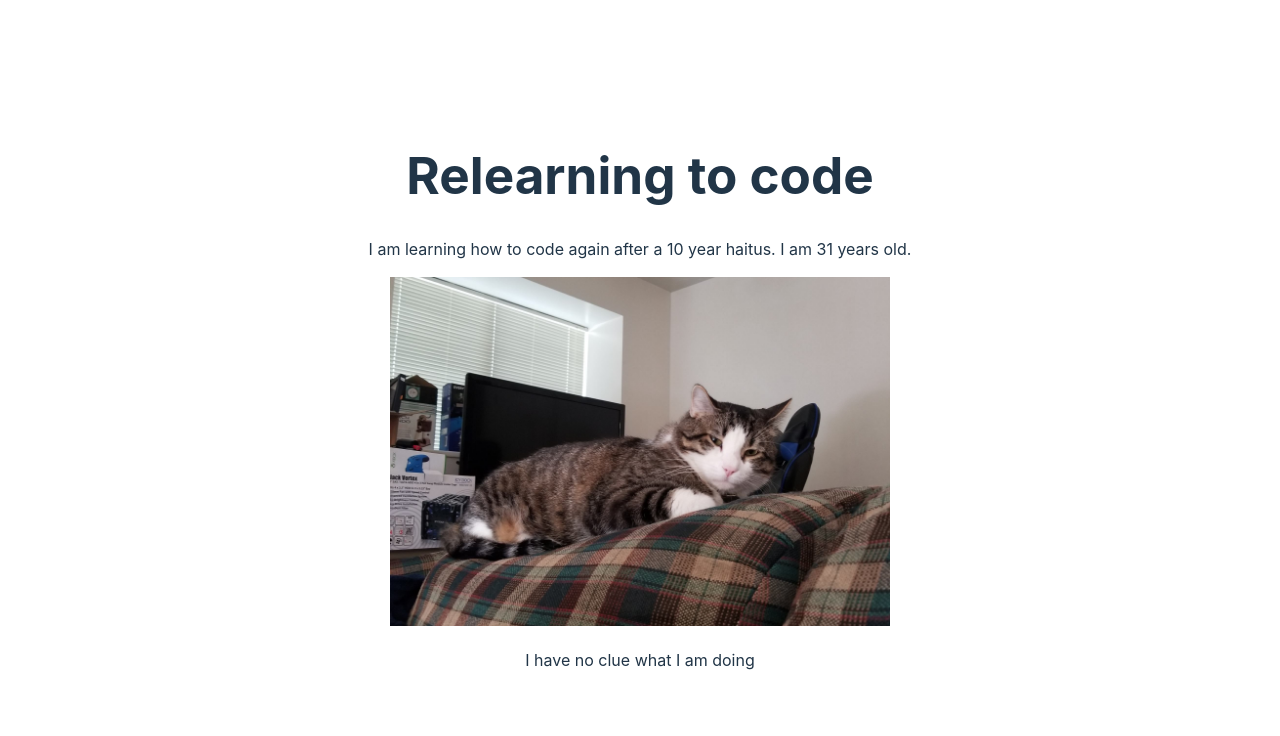
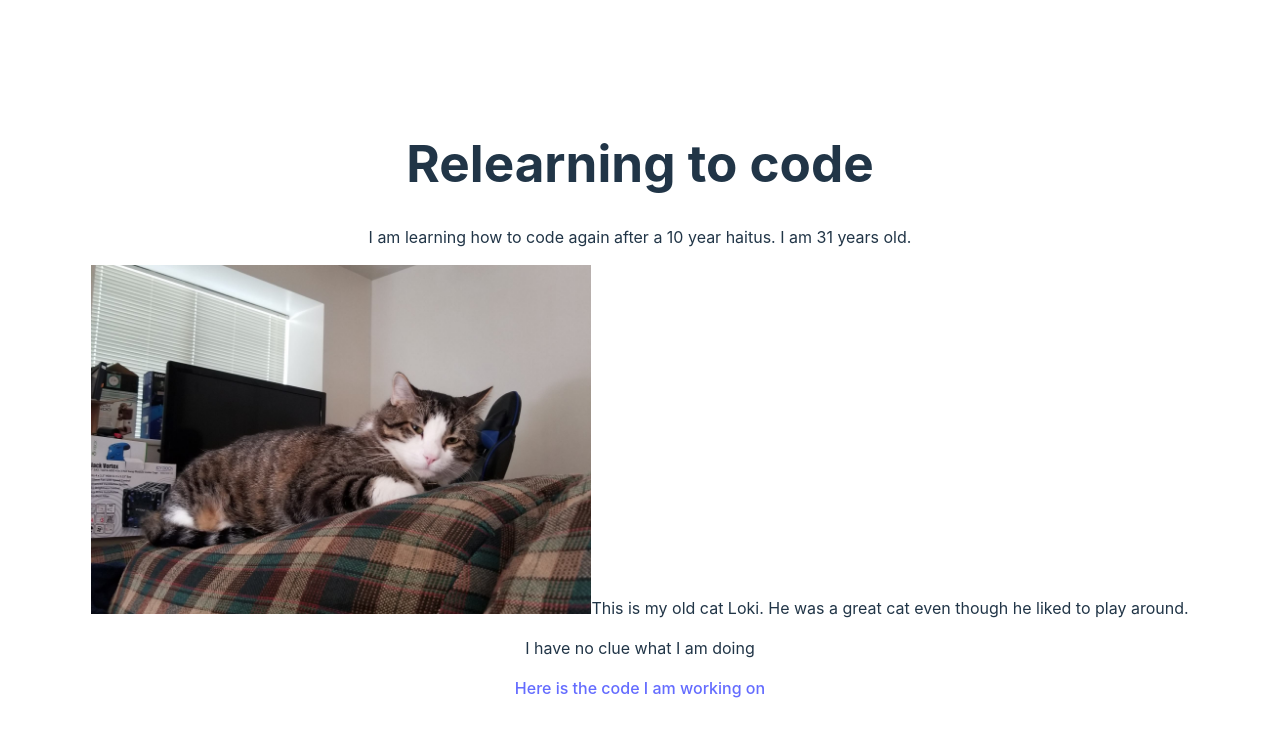
Before and after one commit to merlin1320/practicing_app, a React (Vite) app: page / in a window 1280 px wide. Shown: the top 736 px of the page. Built offline with nearby package versions, Linux system fonts and the light colour scheme.

Commit message:
Updating changes made

```diff
--- a/src/App.tsx
+++ b/src/App.tsx
@@ -1,13 +1,13 @@
-import { useEffect, useState } from 'react'
-import reactLogo from './assets/react.svg'
-import viteLogo from '/vite.svg'
+// import { useEffect, useState } from 'react'
+// import reactLogo from './assets/react.svg'
+// import viteLogo from '/vite.svg'
 import './App.css'
 import Loki from './assets/Loki.jpg'
 import {Birthday} from './Birthday'
-import { Button } from './Button'
+// import { Button } from './Button'
 
 function App() {
-  const [count, setCount] = useState(0)
+  // const [count, setCount] = useState(0)
 
 
   return (
@@ -43,10 +43,12 @@ function App() {
           </p>
           <p >
             <img src={Loki} className='loki-photo' alt='Loki'/>
+            This is my old cat Loki. He was a great cat even though he liked to play around.
           </p>
           <p>
             I have no clue what I am doing
           </p>
+          <a href="https://github.com/merlin1320/practicing_app">Here is the code I am working on</a>
       </div>
     </>
   )
```
